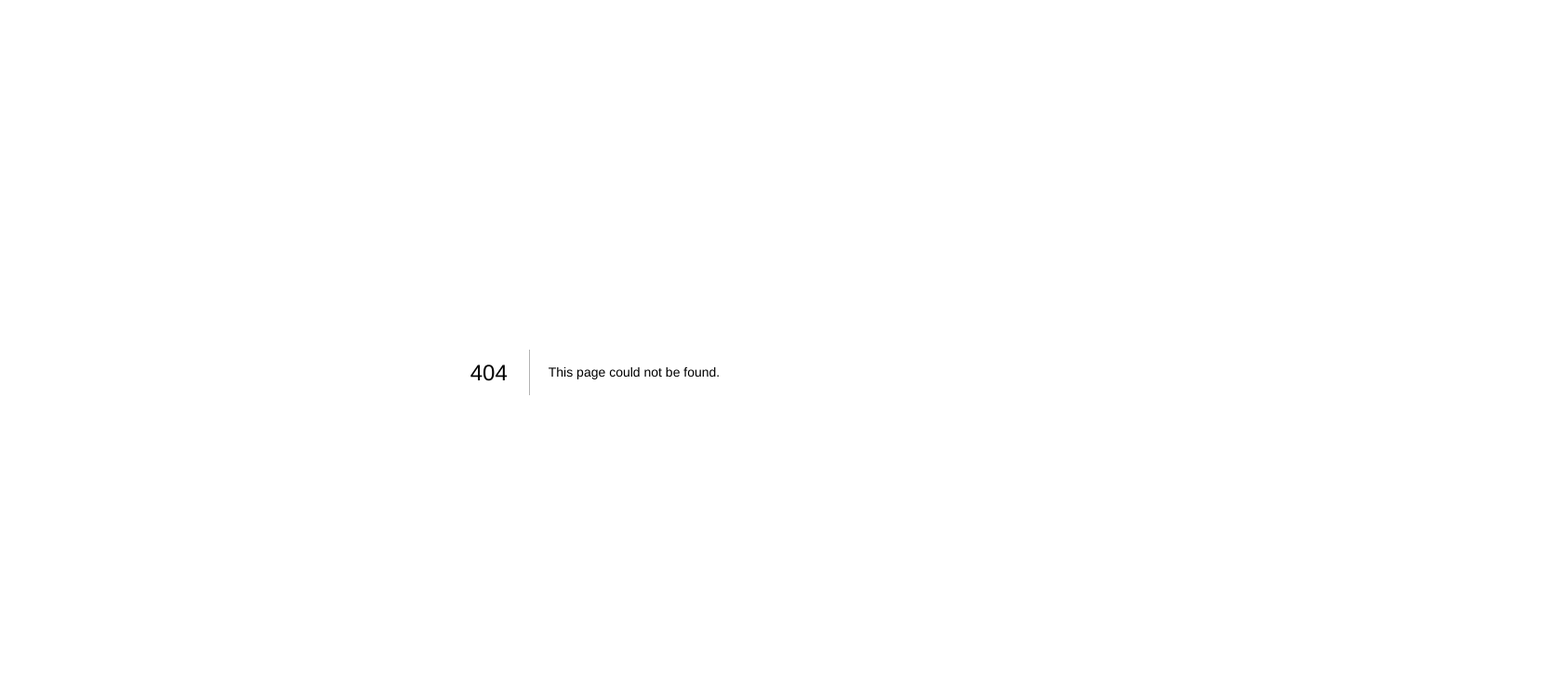
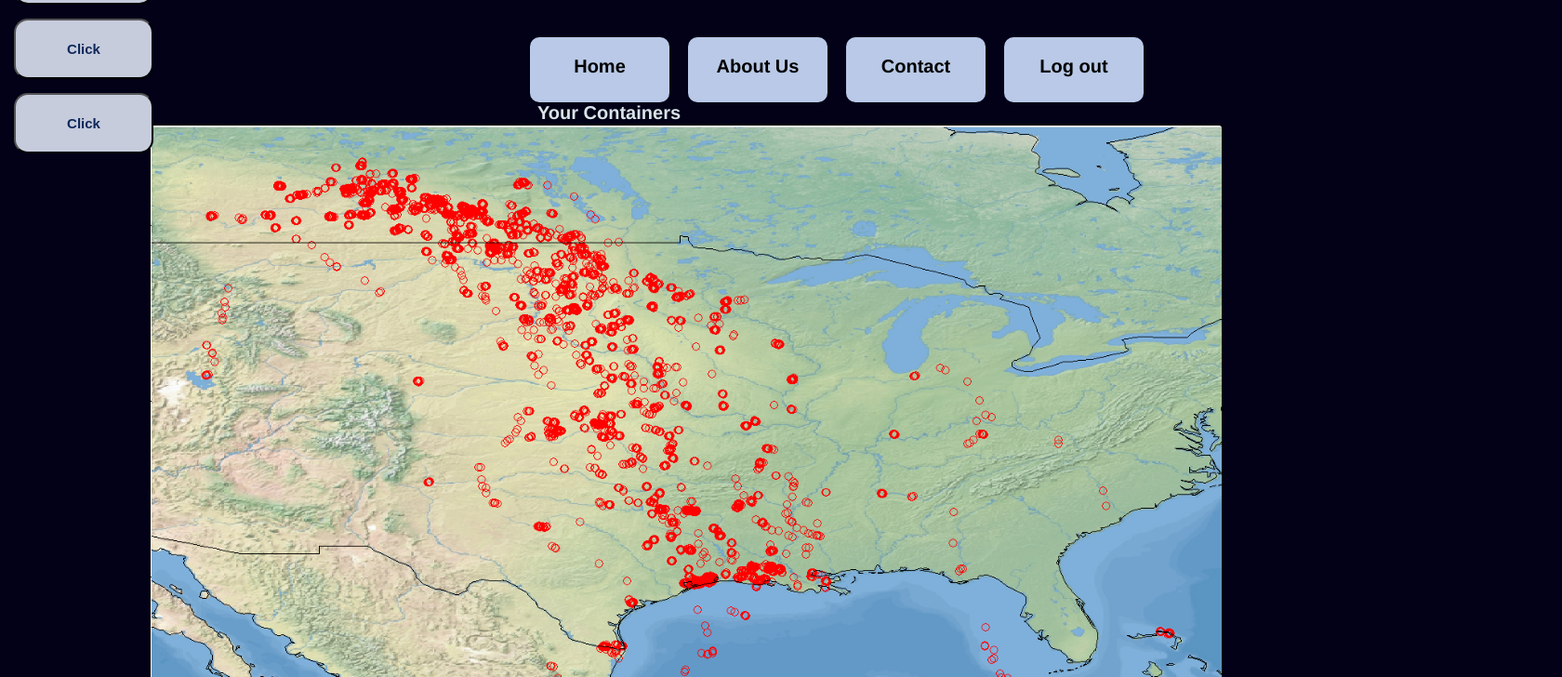
Before and after one commit to smartuni/smart-container, a Next.js app in the folder webApp/Frontend/riot_frontend/: page /map/page in a window 1280 px wide. Before the commit this address had no page. Shown: the top 728 px of the page at 93% size, 1680 px wide, since content can reach past the window. Built offline with nearby package versions, Linux system fonts and the light colour scheme.

Commit message:
Some styles changed in global.css, and map page was adde.

```diff
--- a/webApp/Frontend/riot_frontend/pages/_app.js
+++ b/webApp/Frontend/riot_frontend/pages/_app.js
@@ -1,4 +1,4 @@
-import '@/styles/globals.css'
+import '/styles/globals.css'
 
 export default function App({ Component, pageProps }) {
   return <Component {...pageProps} />
--- /dev/null
+++ b/webApp/Frontend/riot_frontend/pages/map/page.js
@@ -0,0 +1,37 @@
+import React from "react";
+import Link from "next/link";
+//import styles from '../styles/map.module.css'
+import Image from "next/image";
+import img from "/public/Map2.png";
+
+export default function Map() {
+  return (
+    <div>
+      <div>
+        <nav >
+          <ul>
+            <li><a href="/">Home</a></li>
+            <li><a href="#">About Us</a></li>
+            <li><a href="#">Contact</a></li>
+            <li><a href="#">Log out</a></li>
+          </ul>
+        </nav>
+      </div>
+      <div className="mapTitleDiv">
+        <p>Your Containers</p>
+      </div>
+      <div>
+        <Image src={img} alt="map" className="mainMap" />
+      </div>
+      <div>
+        <p className="mapHint">Click on a container to see details!</p>
+      </div>
+      <div className="mapButtonDiv">
+        <button className="mapButtons">Click</button>
+        <button className="mapButtons">Click</button>
+        <button className="mapButtons">Click</button>
+        <button className="mapButtons">Click</button>
+      </div>
+    </div>
+  );
+}
--- a/webApp/Frontend/riot_frontend/pages/signup.js
+++ b/webApp/Frontend/riot_frontend/pages/signup.js
@@ -1,6 +1,6 @@
 import { useState } from "react";
 import { useRouter } from "next/router";
-import styles from '@/styles/signup.module.css'
+import styles from '/styles/signup.module.css'
 
 export default function SignUp() {
     const router = useRouter();
@@ -55,7 +55,7 @@ export default function SignUp() {
         <div className="signup">
             <nav>
                 <ul>
-                    <li><a href="#">Home</a></li>
+                    <li><a href="/">Home</a></li>
                     <li><a href="#">Log In</a></li>
                     <li><a href="#">Contact</a></li>
                 </ul>
--- a/webApp/Frontend/riot_frontend/styles/globals.css
+++ b/webApp/Frontend/riot_frontend/styles/globals.css
@@ -1,5 +1,5 @@
 body {
-  background-color: #fff;
+  background-color: #020117;
   color: #000;
   font-family: 'Helvetica', sans-serif;
   margin: 0;
@@ -8,7 +8,7 @@ body {
 }
 
 h1, h2, h3, h4, h5, h6 {
-  color: #000;
+  color: #c6ccdc;
   font-family: 'Helvetica', sans-serif;
   font-weight: 600;
   margin: 10 0 10px;
@@ -21,12 +21,12 @@ h1 {
 }
 
 button {
-  background-color: #fff;
-  border-radius: 10px;
-  border-color: #333;
-  color: #000;
+  background-color: #c6ccdc;
+  color: #0f285a;
+  font-size: 15px;
+  font-weight: 800;
+  border-radius: 15px;
   cursor: pointer;
-  font-size: 16px;
   padding: 10px 50px;
   margin-right: 20px;
 }
@@ -38,10 +38,14 @@ button:hover {
 
 input[type="text"], input[type="email"], input[type="password"], textarea {
   border: none;
-  border-bottom: 1px solid #333;
+  border-bottom: 1px solid #9abae0;
   font-size: 16px;
   padding: 10px;
   width: 35%;
+}
+
+input[type="email"] {
+  margin-left: 35px;
 }
 
 textarea {
@@ -55,15 +59,25 @@ footer {
   font-size: 14px;
 }
 
+p {
+  color: #c6ccdc;
+}
+
+a {
+  color: #4a7ce0;
+}
+
 nav {
-  background-color: #fff;
-  color: #000;
+  color: #c9cbd8;
   font-size: 20px;
   padding: 20px;
+  height: 70px;
 }
 
 nav a {
   color: #000;
+  text-decoration: none;
+  font-weight: 700;
 }
 
 nav ul {
@@ -71,9 +85,53 @@ nav ul {
   margin: 10;
   padding: 10;
   float: right;
+  padding-inline-end: 30px;
 }
 
 nav li {
+  width: 150px;
+  height: 50px;
+  border-radius: 10px;
+  background-color: #b9c9e7;
   margin-left: 20px;
   display: inline-block;
+  padding-top: 20px;
 }
+
+.mapTitleDiv p{
+  position: relative;
+  left: 400px;
+  color: rgb(217, 228, 233);
+  font-weight: 700;
+  font-size: 20px;
+  margin: 0px;
+}
+
+.mainMap {
+  width: 90%;
+  height: 80%;
+  border: 2px solid black;
+  border-radius: 5px;
+  margin-left: 160px;
+}
+
+.mapHint {
+  color: rgb(217, 228, 233);
+  font-weight: 700;
+  font-size: 20px;
+}
+
+.mapButtonDiv{
+  width: 150px;
+  display: flex;
+  flex-direction: column;
+  position: relative;
+  left: 15px;
+  top: -1100px;
+}
+
+.mapButtons{
+  width: 150px;
+  height: 65px;
+  margin-bottom: 15px;
+}
--- /dev/null
+++ b/webApp/Frontend/riot_frontend/styles/map.module.css
@@ -0,0 +1,37 @@
+.mapTitleDiv p{
+    position: relative;
+    left: 400px;
+    color: rgb(217, 228, 233);
+    font-weight: 700;
+    font-size: 20px;
+    margin: 0px;
+  }
+
+  .mainMap {
+    width: 90%;
+    height: 80%;
+    border: 2px solid black;
+    border-radius: 5px;
+    margin-left: 160px;
+  }
+
+  .mapHint {
+    color: rgb(217, 228, 233);
+    font-weight: 700;
+    font-size: 20px;
+  }
+
+  .mapButtonDiv{
+    width: 150px;
+    display: flex;
+    flex-direction: column;
+    position: relative;
+    left: 15px;
+    top: -1100px;
+  }
+
+  .mapButtons{
+    width: 150px;
+    height: 65px;
+    margin-bottom: 15px;
+  }
```
Also changed, not shown: webApp/Frontend/riot_frontend/package.json (+6 -1 lines), webApp/Frontend/riot_frontend/pages/about.js (added, +10 -0 lines), webApp/Frontend/riot_frontend/pages/index.js (+9 -0 lines), webApp/Frontend/riot_frontend/tsconfig.json (added, +29 -0 lines), webApp/Frontend/riot_frontend/public/Map2.png (added), 1 other file (tests, documents, lock files or other folders).
